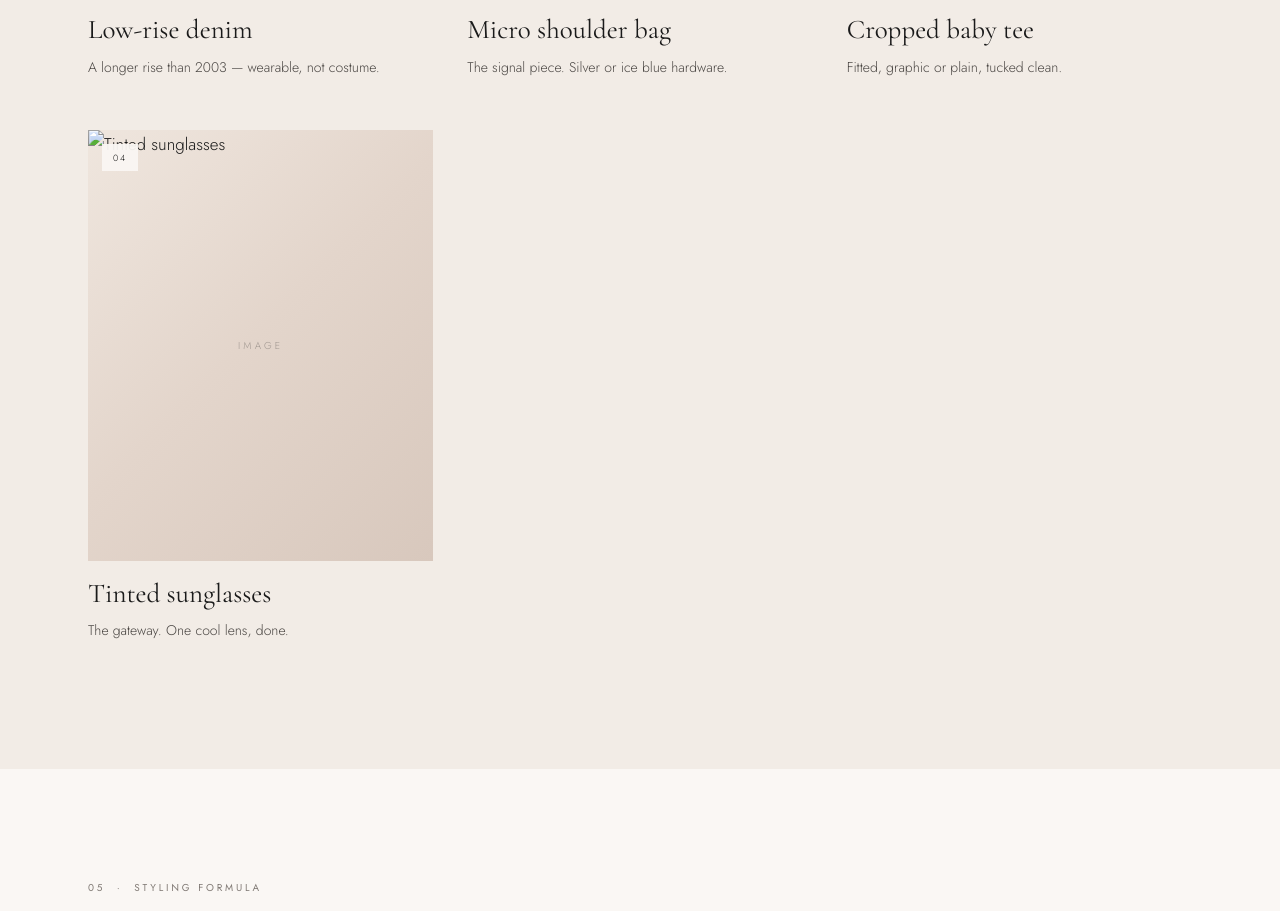
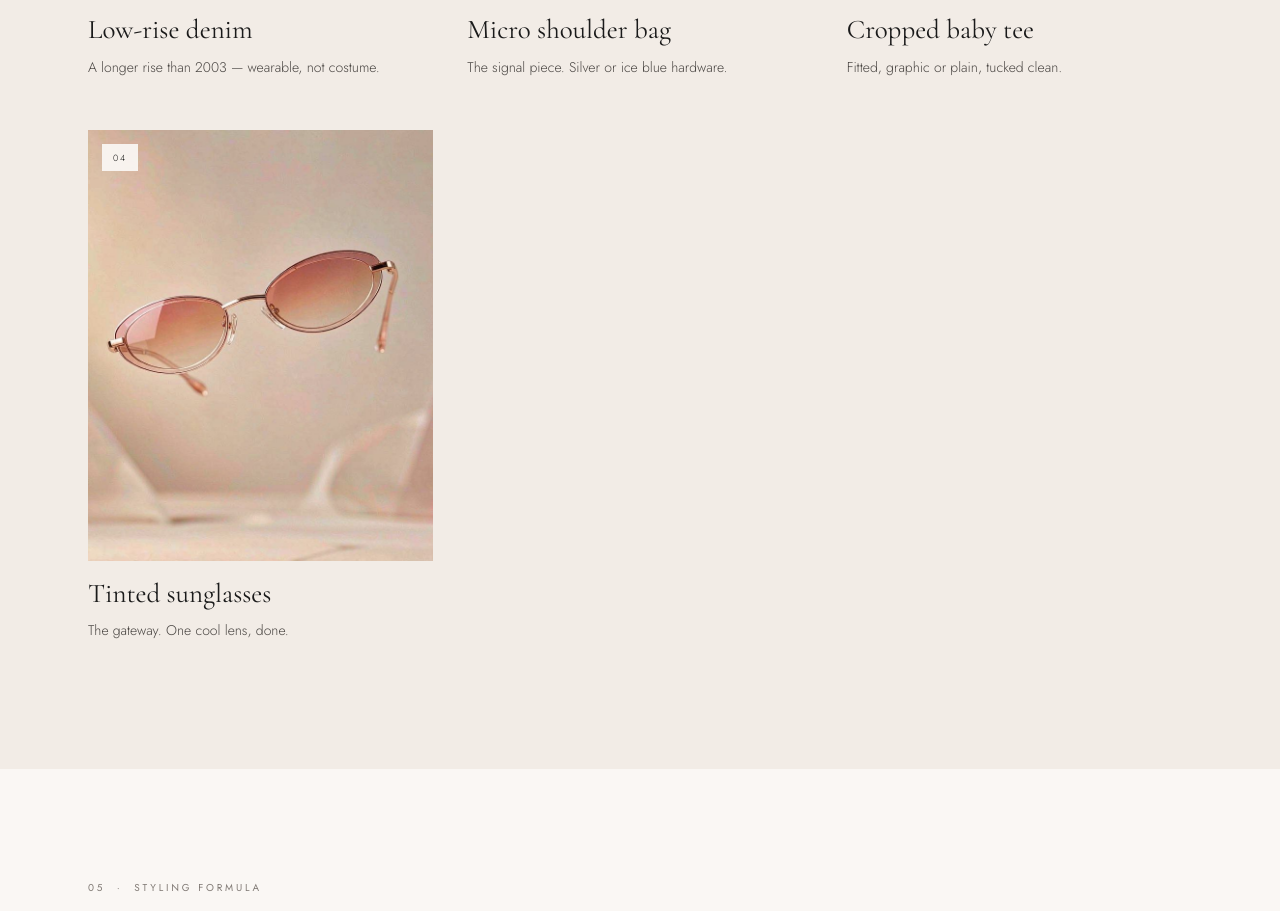
Before and after one commit to shuiyunjian-wang/fashion-trend-pinterest, a plain HTML site: page trends/y2k-revival.html in a window 1280 px wide. Shown: the part 4509-5420 px from the top of the page. Drawn offline with nearby package versions, Linux system fonts and the light colour scheme.

Commit message:
fix pin4 image-text mismatch · trends/y2k-revival.html

```diff
--- a/trends/y2k-revival.html
+++ b/trends/y2k-revival.html
@@ -187,7 +187,7 @@
             <div class="fcard__media frame frame--card"><img data-key="pin3" src="" alt="Cropped baby tee" loading="lazy" decoding="async"><span class="fcard__tag">03</span></div>
             <div class="fcard__body"><h3>Cropped baby tee</h3><p>Fitted, graphic or plain, tucked clean.</p></div>
           </article>          <article class="fcard">
-            <div class="fcard__media frame frame--card"><img data-key="pin4" src="" alt="Tinted sunglasses" loading="lazy" decoding="async"><span class="fcard__tag">04</span></div>
+            <div class="fcard__media frame frame--card"><img data-key="pin4-y2k" src="" alt="Tinted sunglasses" loading="lazy" decoding="async"><span class="fcard__tag">04</span></div>
             <div class="fcard__body"><h3>Tinted sunglasses</h3><p>The gateway. One cool lens, done.</p></div>
           </article>
         </div>
```
